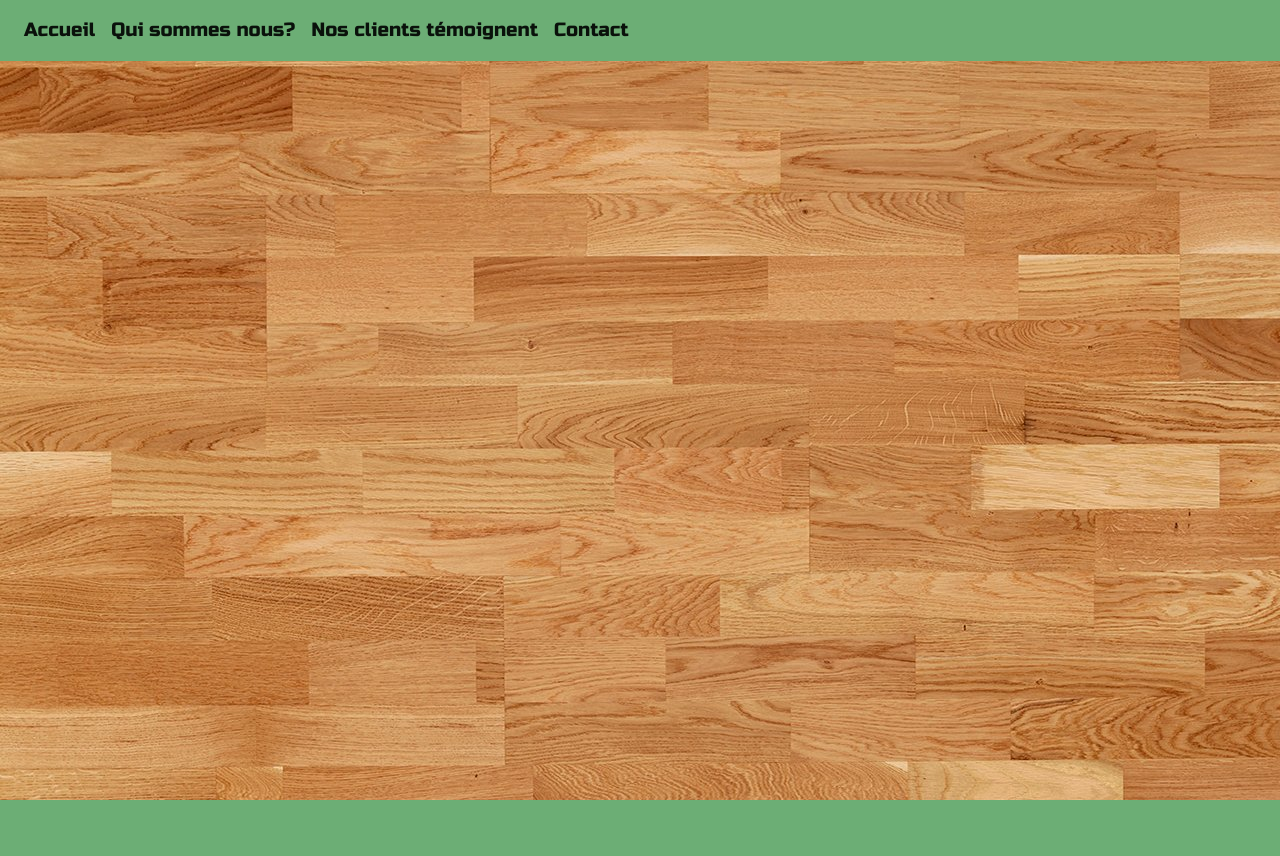
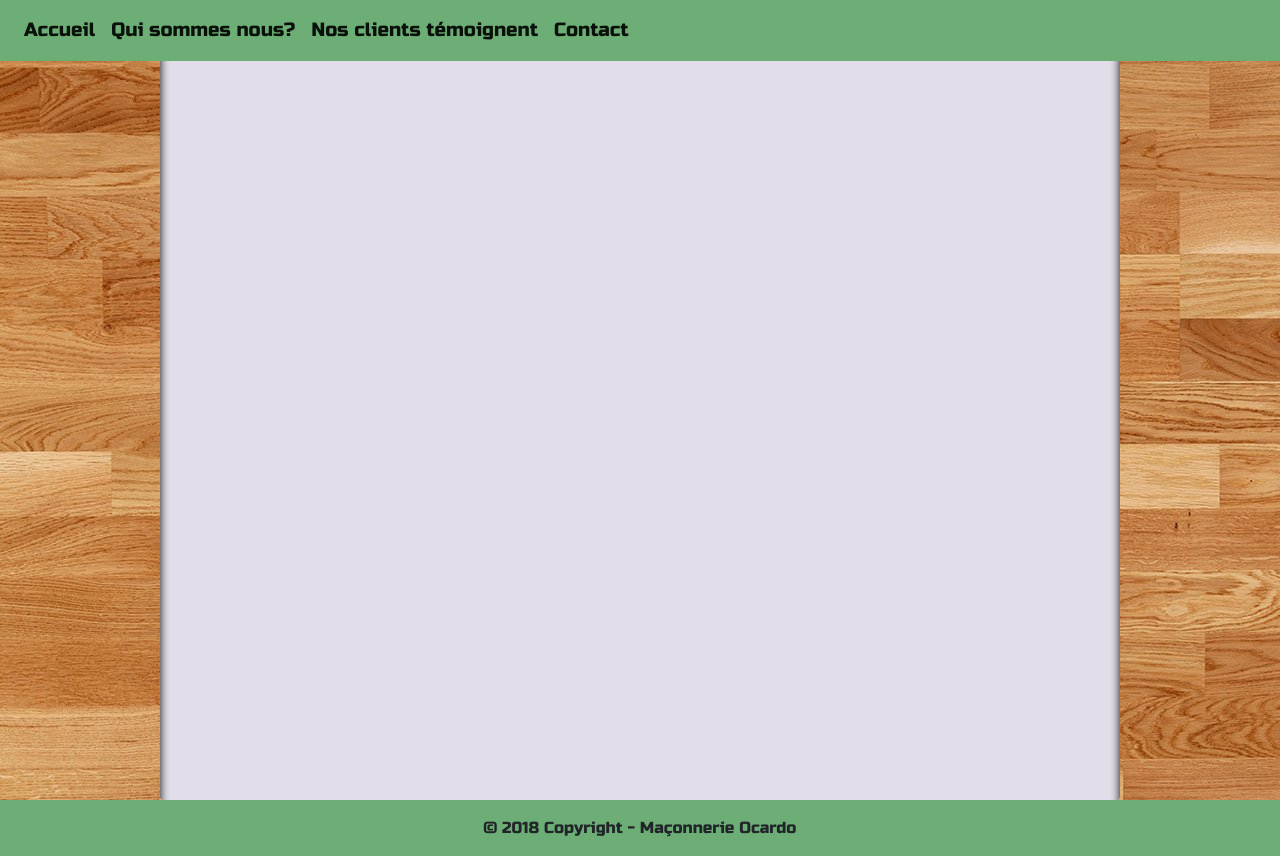
Before and after one commit to franckmassa/projetPHPXml, a PHP site: page / in a window 1280 px wide. Before the commit the page ends 800 px from the top, so only its background shows below. Run offline with PHP 8.4, Linux system fonts and the light colour scheme; data that the repository does not hold is empty.

Commit message:
ajout controller form et page + css fini

```diff
--- a/assets/css/style.css
+++ b/assets/css/style.css
@@ -4,13 +4,14 @@
     font-size: 1.2em;
 }
 h1{
-    margin-top: 2.3em;
+    margin-top: 1.5em;
     margin-bottom: 1em;
     color: #6cae75;
     font-weight: bold;
+    font-size: 3em;
+    text-shadow: 1px 2px 2px grey;
 }
 h2{
-    margin-top: 0.5em;
     margin-bottom: 0.7em;
     color: #6cae75;
 }
@@ -18,7 +19,7 @@ h3{
     color: #6cae75;
 }
 p{
-    font-size: 1em;
+    font-size: 1.2em;
 }
 body{
     font-family: 'Dosis', sans-serif;
@@ -31,12 +32,44 @@ label{
     border-color: grey;
 }
 .video{
-    margin-left: 10%;
+    margin-left: 12%;
 }
 #button:hover{
     background-color: #6cae75;
     transition-delay: 10s;
 }
 .container-fluid{
-    background-color: grey;
+    background-color: #e1dee9;
+    padding-top: 1em;
+    padding-bottom: 1em;
+    min-height: 100vh;
+    padding-left: 3em;
+    padding-right: 3em;
+    box-shadow: 0px 10px 10px black inset;
 }
+.footer-copyright{
+    font-family: 'Russo One', sans-serif;
+    background-color: #6cae75;
+}
+.listForm{
+    list-style-type: none;
+}
+.quote{
+    border: 1px solid grey;
+    border-radius: 10px;
+    box-shadow: 0px 0px 10px grey;
+}
+
+@media screen and (max-width: 800px)
+{
+  h1{
+    font-size: 2.2em;
+  }
+  h2{
+    font-size: 1.6em;
+  }
+  img{
+    width: 180px;
+  }
+
+}
--- /dev/null
+++ b/controllerForm.php
@@ -0,0 +1,126 @@
+<?php
+//Formulaire de contact
+//regex nom
+$regexName = '/^[a-zA-Z\-éèêëïîôöâäç ]+$/';
+//Déclaration regex numéro de téléphone
+$regexPhoneNumber = '/^[0-9]{10}$/';
+//Déclaration regex texte
+$regexText = '/^[0-9a-zA-Zàáâãäåçèéêëìíîïðòóôõöùúûüýÿ\-\ \.\,\?\:\!\']+$/';
+
+//déclaration d'un tableau d'érreur
+$formError = array();
+
+//Si on valide le formulaire alors on vérifie les conditions et on affiche les messages d'erreurs liès aux champs du formulaire
+if (isset($_POST['send'])) {
+//Si your-name existe , la passer au test regex , si elle passe la stocker dans $lastName sinon c'est vide
+    if (isset($_POST['your-name'])) {
+        //déclarion de la variable lastname avec le htmlspecialchar qui change l'interprétation des balises par le code
+        $lastname = htmlspecialchars($_POST['your-name']);
+        //test de la regex si elle est invalide
+        if (!preg_match($regexName, $lastname)) {
+            //stocker dans le tableau le rapport d'érreur
+            $formError['your-name'] = 'Veuillez entrer un Nom valide';
+        }
+        // verifie si le champs de nom est vide
+        if (empty($lastname)) {
+            //stocker dans le tableau le rapport d'erreur
+            $formError['your-name'] = 'Le champ "nom" est à saisir obligatoirement.';
+        }
+    }
+
+//déclarion de la variable $mail avec le htmlspecialchar qui change l'interprétation des balises par le code
+    if (isset($_POST['your-email'])) {
+        $mail = htmlspecialchars($_POST['your-email']);
+        //le filtre permet de verifier l'email
+        if (!FILTER_VAR($mail, FILTER_VALIDATE_EMAIL)) {
+            //stocker dans le tableau le rapport d'érreur
+            $formError['your-email'] = 'Veuillez entrer un Email valide';
+        }
+        // verifie si le champs de l'Email est vide
+        if (empty($mail)) {
+            //stocker dans le tableau le rapport d'érreur
+            $formError['your-email'] = 'Le champ "Email" est à saisir obligatoirement.';
+        }
+    }
+
+//Si your-tel-615 existe , la passer au test regex , si elle passe la stocker dans $phone sinon c'est vide
+    if (isset($_POST['your-tel-615'])) {
+        //déclarion de la variable phone avec le htmlspecialchar qui change l'interprétation des balises par le code
+        $phone = htmlspecialchars($_POST['your-tel-615']);
+        //test de la regex si elle est invalide
+        if (!preg_match($regexPhoneNumber, $phone)) {
+            //stocker dans le tableau le rapport d'érreur
+            $formError['your-tel-615'] = 'Veuillez entrer un numéro de téléphone valide';
+        }
+        // verifie si le champs de nom et vide
+        if (empty($phone)) {
+            //stocker dans le tableau le rapport d'érreur
+            $formError['your-tel-615'] = 'Le champ "Téléphone" est à saisir obligatoirement.';
+        }
+    }
+
+//Si your-subject existe , la passer au test regex , si elle passe la stocker dans $subject sinon c'est vide
+    if (isset($_POST['your-subject'])) {
+        //déclarion de la variable subject avec le htmlspecialchar qui change l'interprétation des balises par le code
+        $subject = htmlspecialchars($_POST['your-subject']);
+        //test de la regex si elle est invalide
+        if (!preg_match($regexText, $subject)) {
+            //stocker dans le tableau le rapport d'érreur
+            $formError['your-subject'] = 'Veuillez entrer un sujet valide';
+        }
+        // verifie si le champs de nom et vide
+        if (empty($subject)) {
+            //stocker dans le tableau le rapport d'érreur
+            $formError['your-subject'] = 'Le champ "sujet" est à saisir obligatoirement.';
+        }
+    }
+
+//Si your-ville existe , la passer au test regex , si elle passe la stocker dans $city sinon c'est vide
+    if (isset($_POST['your-ville'])) {
+        //déclarion de la variable $city avec le htmlspecialchar qui change l'interprétation des balises par le code
+        $city = htmlspecialchars($_POST['your-ville']);
+        //test de la regex si elle est invalide
+        if (!preg_match($regexText, $city)) {
+            //stocker dans le tableau le rapport d'érreur
+            $formError['your-ville'] = 'Veuillez entrer un nom de ville valide';
+        }
+        // verifie si le champs de nom et vide
+        if (empty($city)) {
+            //stocker dans le tableau le rapport d'érreur
+            $formError['your-ville'] = 'Le champ "ville" est à saisir obligatoirement.';
+        }
+    }
+
+//Si your-message existe , la passer au test regex , si elle passe la stocker dans $message sinon c'est vide
+    if (isset($_POST['your-message'])) {
+        //déclarion de la variable message avec le htmlspecialchar qui change l'interprétation des balises par le code
+        $message = htmlspecialchars($_POST['your-message']);
+        //test de la regex si elle est invalide
+        if (!preg_match($regexText, $message)) {
+            //stocker dans le tableau le rapport d'érreur
+            $formError['your-message'] = 'Veuillez entrer un message valide';
+        }
+        // verifie si le champs de nom et vide
+        if (empty($message)) {
+            //stocker dans le tableau le rapport d'érreur
+            $formError['your-message'] = 'Le champ "message" est à saisir obligatoirement.';
+        }
+    }
+}
+//Si on valide le formulaire et qu'il n'y a pas d'erreur dans le tableau des erreurs
+if(isset($_POST['send']) && count($formError) == 0){
+    //on verifie qu'il n'y a pas d'erreur de transfert
+   ini_set( 'display_errors', 1 );
+    error_reporting( E_ALL );
+    //On definie le destinataire
+    $to = 'massafranck@gmail.com';
+    //On définie le message
+    $messageMail = $city . ' ' . $phone . ' ' . $message;
+    //On définie l'expéditeur de l'email
+    $from = $mail;
+    //On définie l'entête de l'email
+    $headers = 'From:' . $lastname;
+    //On envoie l'Email au destinataire de l'Email
+    mail($to, $subject, $messageMail, $headers);
+}
+?>
--- a/index.php
+++ b/index.php
@@ -1,4 +1,5 @@
-<?php include 'controller.php'; ?>
+<?php include 'controllerForm.php'; ?>
+<?php include 'controllerPage.php'; ?>
 <!DOCTYPE html>
 <html lang="fr">
     <head>
@@ -9,8 +10,7 @@
         <title><?= $xml->page[$pageRef - 1]->title ?></title>
     </head>
     <body>
-        <!-- <img src="assets/img/parquet.jpg" /> -->
-        <div class="container-fluid w-75">
+        <div class="container-fluid w-75 rounded">
             <nav class="navbar navbar-expand-lg navbar-light fixed-top">
                 <button class="navbar-toggler" type="button" data-toggle="collapse" data-target="#navbarSupportedContent" aria-controls="navbarSupportedContent" aria-expanded="false" aria-label="Toggle navigation">
                     <span class="navbar-toggler-icon"></span>
@@ -29,8 +29,19 @@
             <!-- Permet d'afficher le noeud(balise) content en fonction de la valeur de la variable $pageRef -->
             <!-- La variable $pageRef contient la valeur du paramètre page du GET -->
             <p><?= $xml->page[$pageRef - 1]->content ?></p>
-        </div>
-    <script src="https://code.jquery.com/jquery-3.3.1.min.js" integrity="sha384-q8i/X+965DzO0rT7abK41JStQIAqVgRVzpbzo5smXKp4YfRvH+8abtTE1Pi6jizo" crossorigin="anonymous"></script>
+        <!-- on vérifie que les champs existent et qu'ils sont valide sinon on affiche les messages d'erreur -->
+        <p class="text-danger text-center font-weight-bold"> <?= isset($formError['your-name']) ? $formError['your-name'] : ' '; ?></p>
+        <p class="text-danger text-center font-weight-bold"> <?= isset($formError['your-email']) ? $formError['your-email'] : ' '; ?></p>
+        <p class="text-danger text-center font-weight-bold"> <?= isset($formError['your-tel-615']) ? $formError['your-tel-615'] : ' '; ?></p>
+        <p class="text-danger text-center font-weight-bold"> <?= isset($formError['your-subject']) ? $formError['your-subject'] : ' '; ?></p>
+        <p class="text-danger text-center font-weight-bold"> <?= isset($formError['your-ville']) ? $formError['your-ville'] : ' '; ?></p>
+        <p class="text-danger text-center font-weight-bold"> <?= isset($formError['your-message']) ? $formError['your-message'] : ' '; ?></p>
+        <p class="text-success text-center font-weight-bold"> <?= isset($_POST['send']) && count($formError) == 0 ? 'Message envoyé !' : ' '; ?></p>
+      </div>
+                <footer>
+                    <div class="footer-copyright text-center py-3">© 2018 Copyright - Maçonnerie Ocardo</div>
+                </footer>
+    <script src="https://code.jquery.com/jquery-3.3.1.slim.min.js" integrity="sha384-q8i/X+965DzO0rT7abK41JStQIAqVgRVzpbzo5smXKp4YfRvH+8abtTE1Pi6jizo" crossorigin="anonymous"></script>
     <script src="https://cdnjs.cloudflare.com/ajax/libs/popper.js/1.14.3/umd/popper.min.js" integrity="sha384-ZMP7rVo3mIykV+2+9J3UJ46jBk0WLaUAdn689aCwoqbBJiSnjAK/l8WvCWPIPm49" crossorigin="anonymous"></script>
     <script src="https://stackpath.bootstrapcdn.com/bootstrap/4.1.2/js/bootstrap.min.js" integrity="sha384-o+RDsa0aLu++PJvFqy8fFScvbHFLtbvScb8AjopnFD+iEQ7wo/CG0xlczd+2O/em" crossorigin="anonymous"></script>
     </body>
```
Also changed, not shown: controllerPage.php (renamed from controller.php, +4 -4 lines), nbproject/project.xml (deleted, +0 -9 lines), source.xml (+7 -7 lines), 1 other file.
